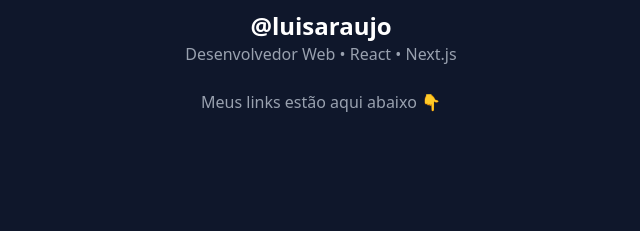
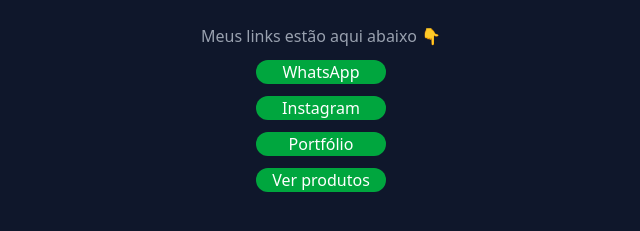
Before and after one commit to LuisAraujo-Dev/linktree, a Next.js app: page / in a window 1280 px wide. Shown: the part 377-608 px from the top of the page, without its empty margins (319-959 px from the left). Built offline with nearby package versions, Linux system fonts and the light colour scheme.

Commit message:
feat: criado o arquivo data/links.ts e usado em Home

```diff
--- a/src/app/page.tsx
+++ b/src/app/page.tsx
@@ -1,5 +1,6 @@
 import { LinkButton } from "@/components/LinkButton";
 import { Profile } from "@/components/Profile";
+import { links } from "@/data/links";
 
 export default function Home() {
   return (
@@ -12,7 +13,12 @@
       />
       <p className="text-gray-400 mt-6">Meus links estão aqui abaixo 👇</p>
 
-      <LinkButton label={""} href={""}/>
+      <div>
+        {links.map((link, index) => (
+          <LinkButton key={index} {...link}/>
+        ))}
+      </div>
+
     </main>
 
 
--- /dev/null
+++ b/src/data/links.ts
@@ -0,0 +1,6 @@
+export const links = [
+  { label: "WhatsApp", href: "https://wa.me/55999999999" },
+  { label: "Instagram", href: "https://instagram.com/seuusuario" },
+  { label: "Portfólio", href: "https://seusite.com.br" },
+  { label: "Ver produtos", href: "#produtos" },
+];
```
